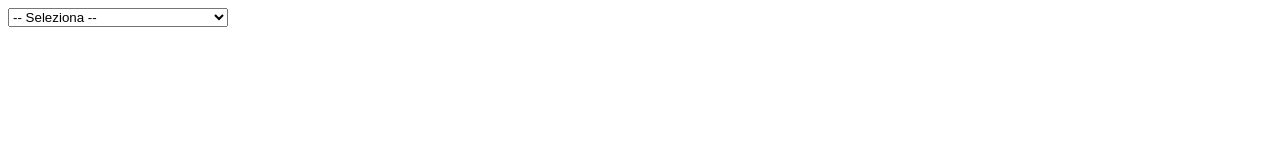
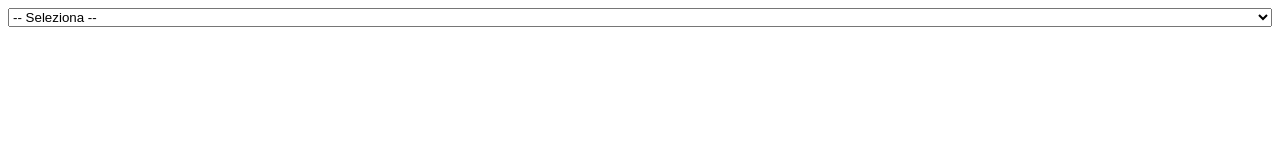
Before and after one commit to francescozaia/node-proxy, a website: page html/index.html in a window 1280 px wide. Drawn offline with Linux system fonts and the light colour scheme.

Commit message:
html bits

```diff
--- a/html/index.html
+++ b/html/index.html
@@ -1,6 +1,6 @@
 <html>
 <head>
-
+    <meta content="width=device-width,maximum-scale=1.0,initial-scale=1.0,minimum-scale=1.0,user-scalable=yes,shrink-to-fit=no" name="viewport">
 </head>
 <body>
 <style>
@@ -14,6 +14,9 @@
     }
     #output li strong {
         font-weight: normal;
+    }
+    #via {
+        width: 100%;
     }
 </style>
 <select name="via" id="via" onchange="javascript:yo(this);">
```
